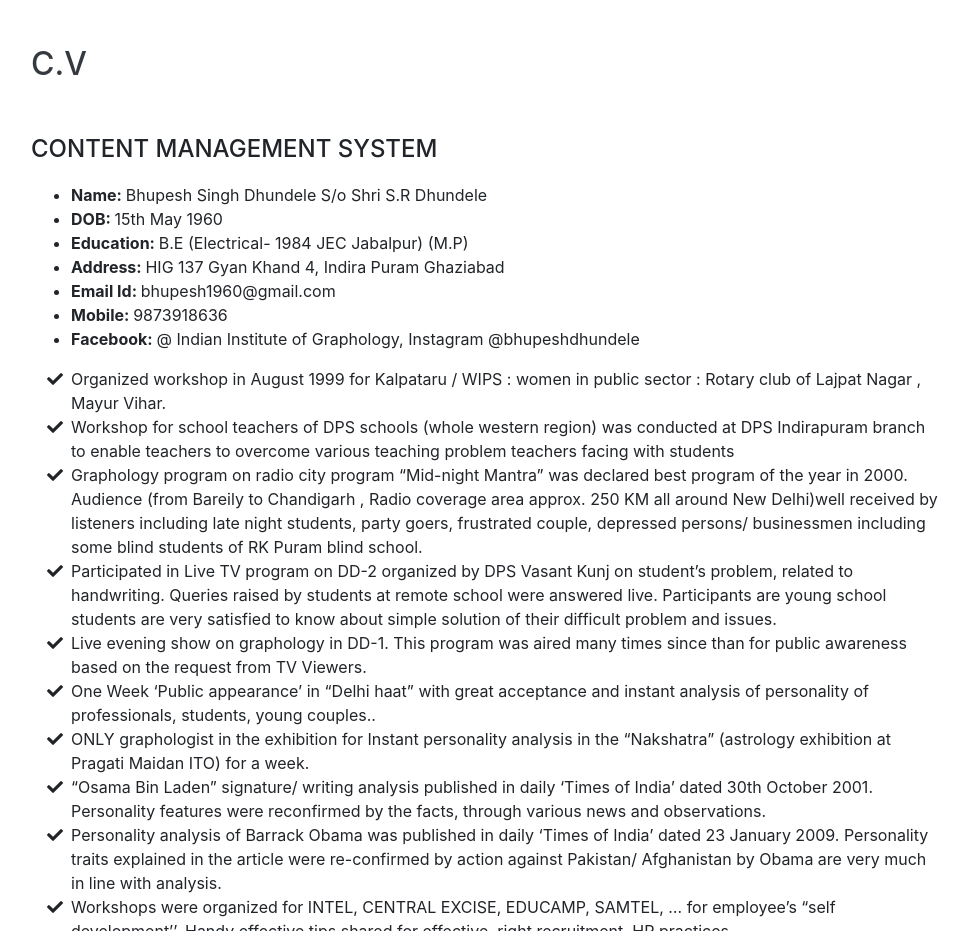
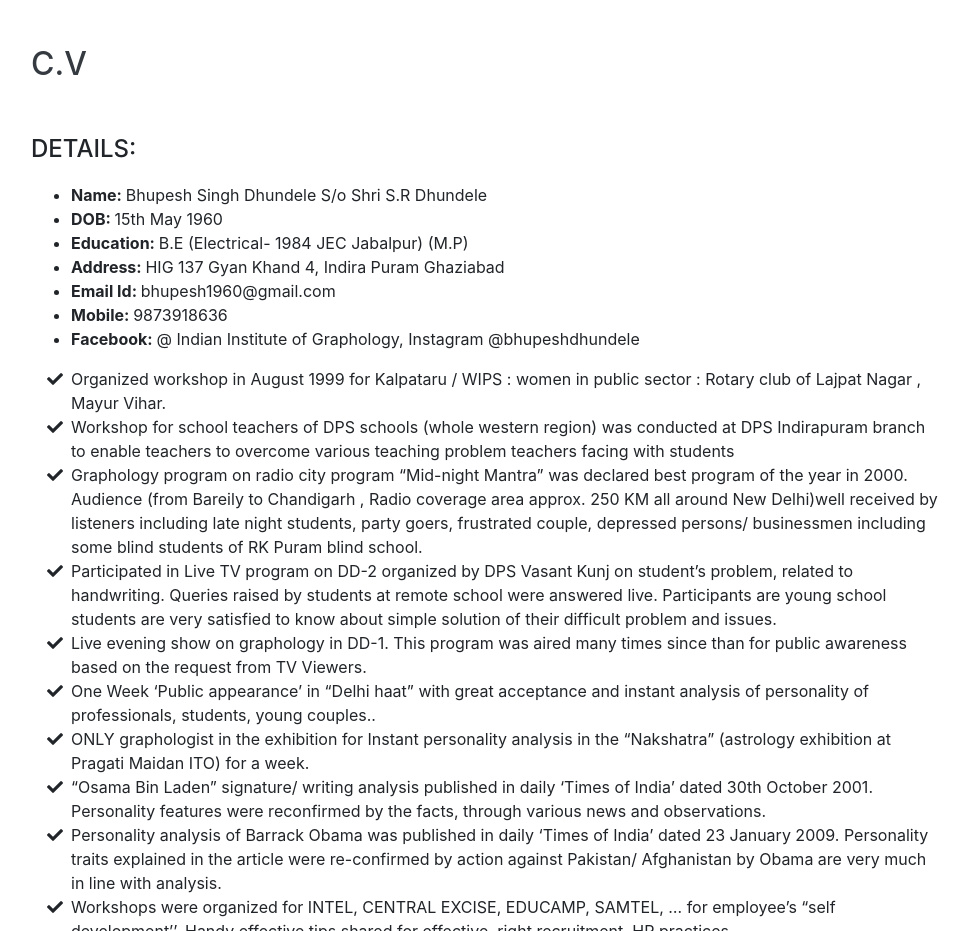
Before and after one commit to Amandeep-27/freelancing1, a website with bundled scripts: page index.html in a window 1280 px wide. Shown: the part 5401-6332 px from the top of the page, without its empty margins (289-1257 px from the left). Built offline with nearby package versions, Linux system fonts and the light colour scheme; a web font is replaced by a local one.

Commit message:
Update index.html

```diff
--- a/index.html
+++ b/index.html
@@ -260,7 +260,7 @@
       <div class="w-100">
         <h2 class="mb-5">C.V</h2>
 
-        <div class="subheading mb-3">Content Management System</div>
+        <div class="subheading mb-3">Details:</div>
 
 		<div>
 		<ul>
```
